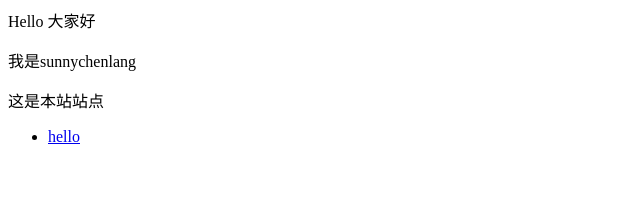
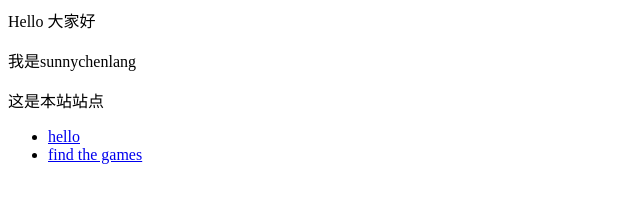
Before and after one commit to sunnychenlang/sunnychenlang.github.io, a plain HTML site: page index.html in a window 1280 px wide. Shown: the whole page, without its empty margins (0-640 px from the left). Drawn offline with Linux system fonts and the light colour scheme.

Commit message:
Update index.html

```diff
--- a/index.html
+++ b/index.html
@@ -3,4 +3,5 @@
 <p>这是本站站点 </p>
 <ul>
   <li> <a href="hello">hello</a> </li>
+  <li> <a href="Z0chx4RLL">find the games</a> </li>
 </ul>
```
